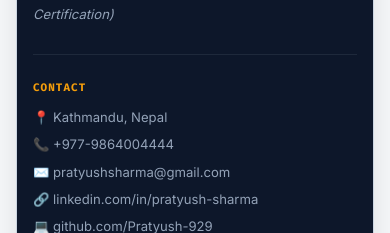
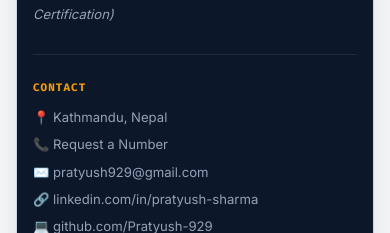
Before and after one commit to Pratyush-929/PortFolio, a React (Vite) app: page / in a window 390 px wide. Shown: the part 10580-10813 px from the top of the page. Built offline with nearby package versions, Linux system fonts and the light colour scheme; no server answers.

Commit message:
Update email to pratyush929@gmail.com and phone number to Request a Number across portfolio and CV

```diff
--- a/src/components/ContactSection.jsx
+++ b/src/components/ContactSection.jsx
@@ -101,8 +101,8 @@ export default function ContactSection() {
                 </div>
                 <div>
                   <div className="font-mono" style={{ fontSize: '0.75rem', color: 'var(--text-muted)', fontWeight: 700 }}>DIRECT EMAIL</div>
-                  <a href="mailto:pratyushsharma@gmail.com" style={{ fontSize: '0.95rem', fontWeight: 700, color: 'var(--text-primary)' }}>
-                    pratyushsharma@gmail.com
+                  <a href="mailto:pratyush929@gmail.com" style={{ fontSize: '0.95rem', fontWeight: 700, color: 'var(--text-primary)' }}>
+                    pratyush929@gmail.com
                   </a>
                 </div>
               </div>
@@ -114,7 +114,7 @@ export default function ContactSection() {
                 <div>
                   <div className="font-mono" style={{ fontSize: '0.75rem', color: 'var(--text-muted)', fontWeight: 700 }}>PHONE / WHATSAPP</div>
                   <div style={{ fontSize: '0.95rem', fontWeight: 700, color: 'var(--text-primary)' }}>
-                    +977-9864004444
+                    Request a Number
                   </div>
                 </div>
               </div>
--- a/src/data/portfolioData.js
+++ b/src/data/portfolioData.js
@@ -200,8 +200,8 @@ export const initialResume = {
     career_objective: 'Seeking an entry-level SOC Analyst / SOC Intern position to acquire hands-on experience in threat detection, monitoring, and incident response in a live security operations center environment.',
     summary: 'Second year student of Ethical Hacking and Cyber Security with interest in defensive security and network monitoring. Experience with core networking concepts, packet analysis and basic SIEM/log analysis via coursework and independent lab work.',
     location: 'Kathmandu, Nepal',
-    phone: '+977-9864004444',
-    email: 'pratyushsharma@gmail.com',
+    phone: 'Request a Number',
+    email: 'pratyush929@gmail.com',
     focus_split: {
       defensive_network: '55%',
       soc_monitoring: '30%',
```
Also changed, not shown: 1 other file (tests, documents, lock files or other folders).
